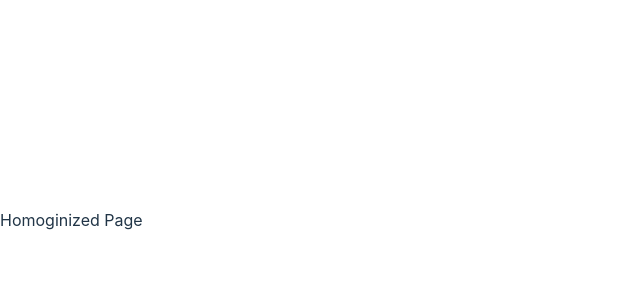
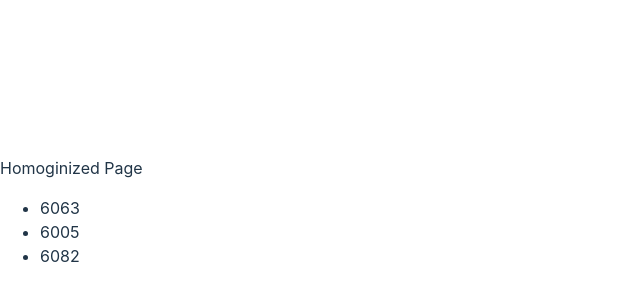
Before and after one commit to SahanDilip/AlumexProduct, a React (Vite) app in the folder alumex-project/: page /homoginizedpage in a window 1280 px wide. Shown: the part 180-480 px from the top of the page, without its empty margins (0-640 px from the left). Built offline with nearby package versions, Linux system fonts and the light colour scheme.

Commit message:
further Routing completed

```diff
--- a/alumex-project/src/pages/AdminPage/AdminDash.jsx
+++ b/alumex-project/src/pages/AdminPage/AdminDash.jsx
@@ -1,9 +1,13 @@
 import "./AdminDash.css";
+import { useNavigate } from "react-router-dom";
 
 function AdminDash() {
+  const navigate = useNavigate();
+
   return (
     <div>
-        AdminPage
+      <button onClick={() => navigate('/cast')}>Cast</button>
+      <button onClick={() => navigate('/homoginizedpage')}>Homogenized</button>
     </div>
   );
 }
--- a/alumex-project/src/pages/HomogenizedPage/HomoginizedPage.jsx
+++ b/alumex-project/src/pages/HomogenizedPage/HomoginizedPage.jsx
@@ -1,9 +1,19 @@
-import React from 'react'
+import React from "react";
+import { alloys } from "../../assets/assset";
 
 export default function HomoginizedPage() {
   return (
     <div>
       Homoginized Page
+      <diV>
+        <ul>
+          {alloys.map((item, index) => (
+            <li key={index}>
+              <span>{item}</span>
+            </li>
+          ))}
+        </ul>
+      </diV>
     </div>
-  )
+  );
 }
```
